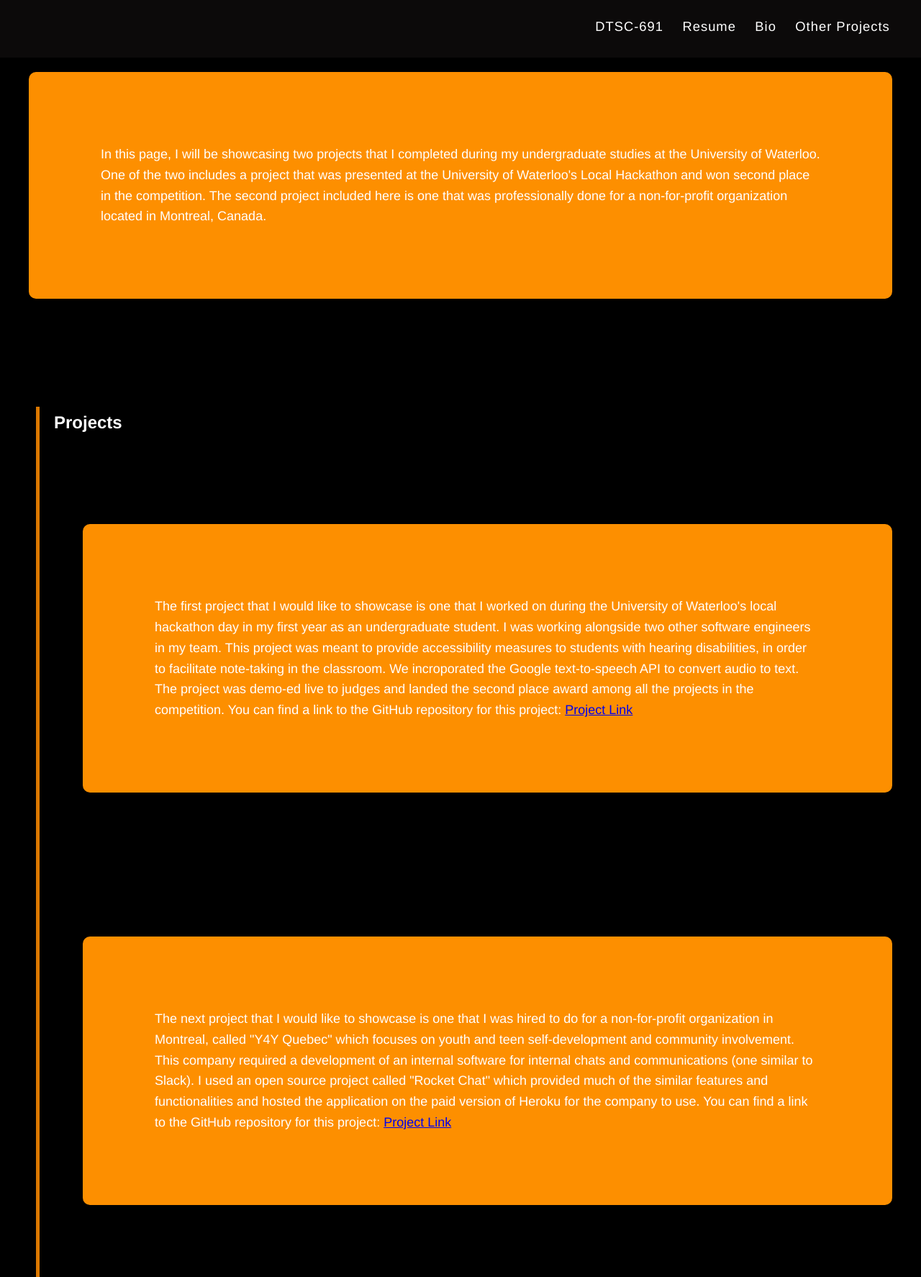
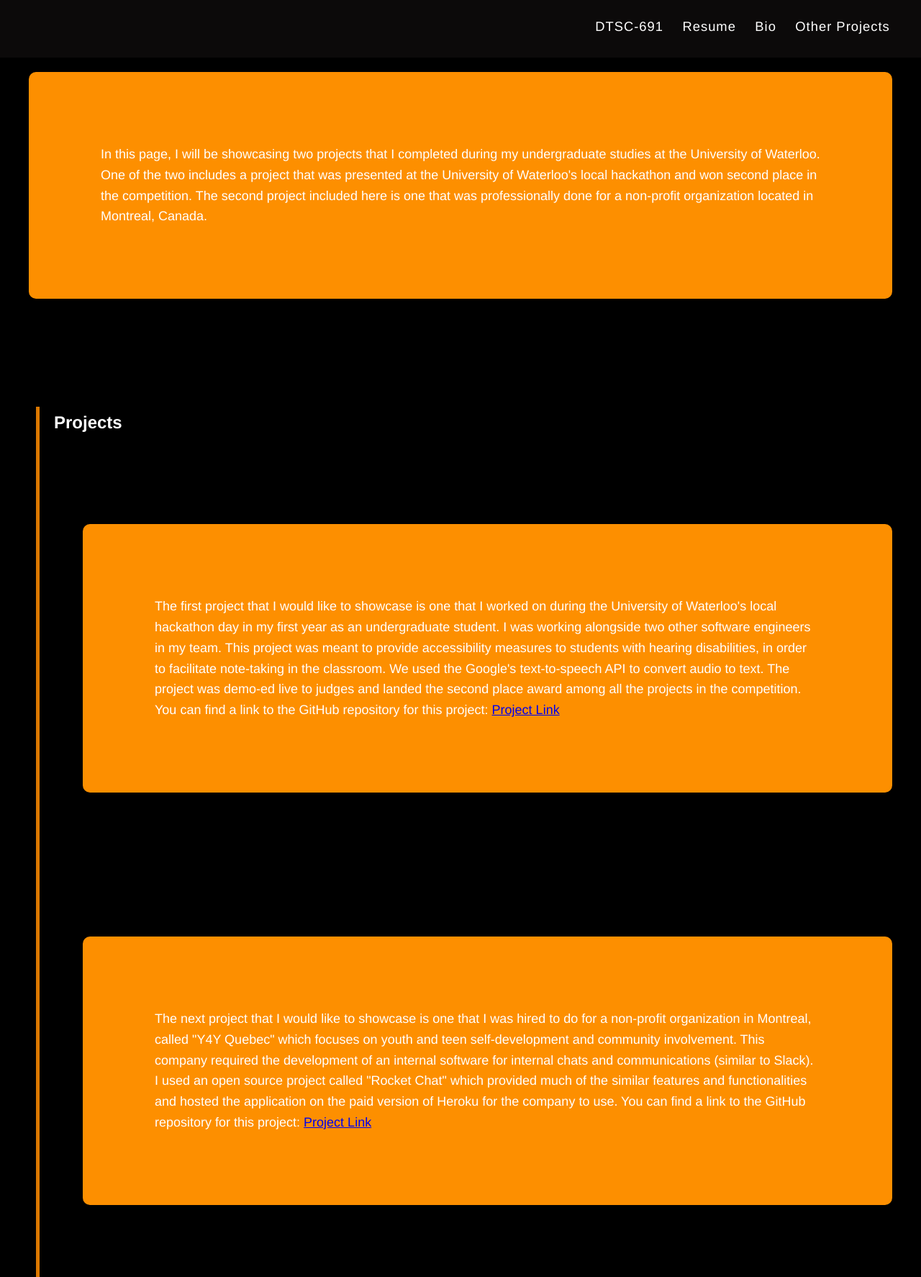
Before and after one commit to rbahrani/masters-project, a Flask app: page /other_projects in a window 1280 px wide. Shown: the whole page at 72% size. Run offline with Flask 3, Linux system fonts and the light colour scheme.

Commit message:
Nit updates to the project files

```diff
--- a/data/preprocessing.py
+++ b/data/preprocessing.py
@@ -43,7 +43,7 @@ def download_prices_slow_run(tickers, start, end, batch_size=5, max_retries=6, b
                 # print attempt number
                 print("Attempt: ", attempt+1)
 
-                # most important: downloda data from yfinance API
+                # most important: download data from yfinance API
                 current_res = yf.download(batch, start=start, end=end, group_by="ticker", auto_adjust=False, progress=False, threads=False)
 
                 # if data is empty, print message
--- a/model/model_1.py
+++ b/model/model_1.py
@@ -107,7 +107,7 @@ class FinBERT_Frozen_Regressor(nn.Module):
             param.requires_grad = False
 
         # note: dropout is used to avoid overfitting
-        # in this regessor, we take the n-dimensional vector from FinBERT and convert it
+        # in this regressor, we take the n-dimensional vector from FinBERT and convert it
         # to a vector of size 128. Then, it is passed to a ReLU layer and finally, to a single
         # output layer (aka, predicted daily return).
         self.regressor = nn.Sequential(
@@ -124,7 +124,7 @@ class FinBERT_Frozen_Regressor(nn.Module):
             token_type_ids=token_type_ids
         )
 
-        # In BERT models, the first token is the CLS embedding which is designed to be
+        # In BERT models, the first token is the CLS embedding, which is designed to be
         # the sentence-level representation.
         cls = outputs.last_hidden_state[:, 0, :]
 
@@ -230,7 +230,7 @@ def evaluate(model, dataloader, device):
     all_predictions = np.concatenate(all_predictions)
     all_labels = np.concatenate(all_labels)
 
-    # calculate the mean squared error and mean absolute error
+    # calculate the mean-squared error and mean absolute error
     mse = total_loss / len(dataloader.dataset)
     mae = mean_absolute_error(all_labels, all_predictions)
 
--- a/model/model_2.py
+++ b/model/model_2.py
@@ -47,7 +47,7 @@ print("Size of training data:", len(train_df))
 print("Size of validation data:", len(val_df))
 print("Size of test data:", len(test_df))
 
-# getting the pre trained model
+# getting the pre-trained model
 pre_trained_model = "ProsusAI/finbert"
 tokenizer = AutoTokenizer.from_pretrained(pre_trained_model)
 
@@ -139,7 +139,7 @@ class FinBERT_UnFrozen_Regressor(nn.Module):
             token_type_ids=token_type_ids
         )
 
-        # In BERT models, the first token is the CLS embedding which is designed to be
+        # In BERT models, the first token is the CLS embedding, which is designed to be
         # the sentence-level representation.
         cls = outputs.last_hidden_state[:, 0, :]
 
--- a/src/templates/other_projects.html
+++ b/src/templates/other_projects.html
@@ -13,9 +13,9 @@
     <div class="intro-wrapper">
         <div class="intro-text">
             In this page, I will be showcasing two projects that I completed during my undergraduate studies at the University
-            of Waterloo. One of the two includes a project that was presented at the University of Waterloo's Local Hackathon
+            of Waterloo. One of the two includes a project that was presented at the University of Waterloo's local hackathon
             and won second place in the competition. The second project included here is one that was professionally done for a
-            non-for-profit organization located in Montreal, Canada.
+            non-profit organization located in Montreal, Canada.
         </div>
     </div>
     <div class="resume-wrapper">
@@ -25,7 +25,7 @@
                     The first project that I would like to showcase is one that I worked on during the University of Waterloo's local
                     hackathon day in my first year as an undergraduate student. I was working alongside two other software engineers
                     in my team. This project was meant to provide accessibility measures to students with hearing disabilities, in order
-                    to facilitate note-taking in the classroom. We incroporated the Google text-to-speech API to convert audio to text.
+                    to facilitate note-taking in the classroom. We used the Google's text-to-speech API to convert audio to text.
                     The project was demo-ed live to judges and landed the second place award among all the projects in the competition.
                     You can find a link to the GitHub repository for this project:
                     <a href="https://github.com/RosieBahrani/UWLocalHackDay/tree/master/Script" title="Project Link">Project Link</a>
@@ -33,9 +33,9 @@
             </div>
             <div class="intro-wrapper">
                 <div class="intro-text">
-                    The next project that I would like to showcase is one that I was hired to do for a non-for-profit organization in Montreal,
-                    called "Y4Y Quebec" which focuses on youth and teen self-development and community involvement. This company required a development
-                    of an internal software for internal chats and communications (one similar to Slack). I used an open source project called
+                    The next project that I would like to showcase is one that I was hired to do for a non-profit organization in Montreal,
+                    called "Y4Y Quebec" which focuses on youth and teen self-development and community involvement. This company required the development
+                    of an internal software for internal chats and communications (similar to Slack). I used an open source project called
                     "Rocket Chat" which provided much of the similar features and functionalities and hosted the application on the paid version of Heroku
                     for the company to use. You can find a link to the GitHub repository for this project:
                     <a href="https://github.com/RosieBahrani/UWLocalHackDay/tree/master/Script" title="Project Link">Project Link</a>
```
